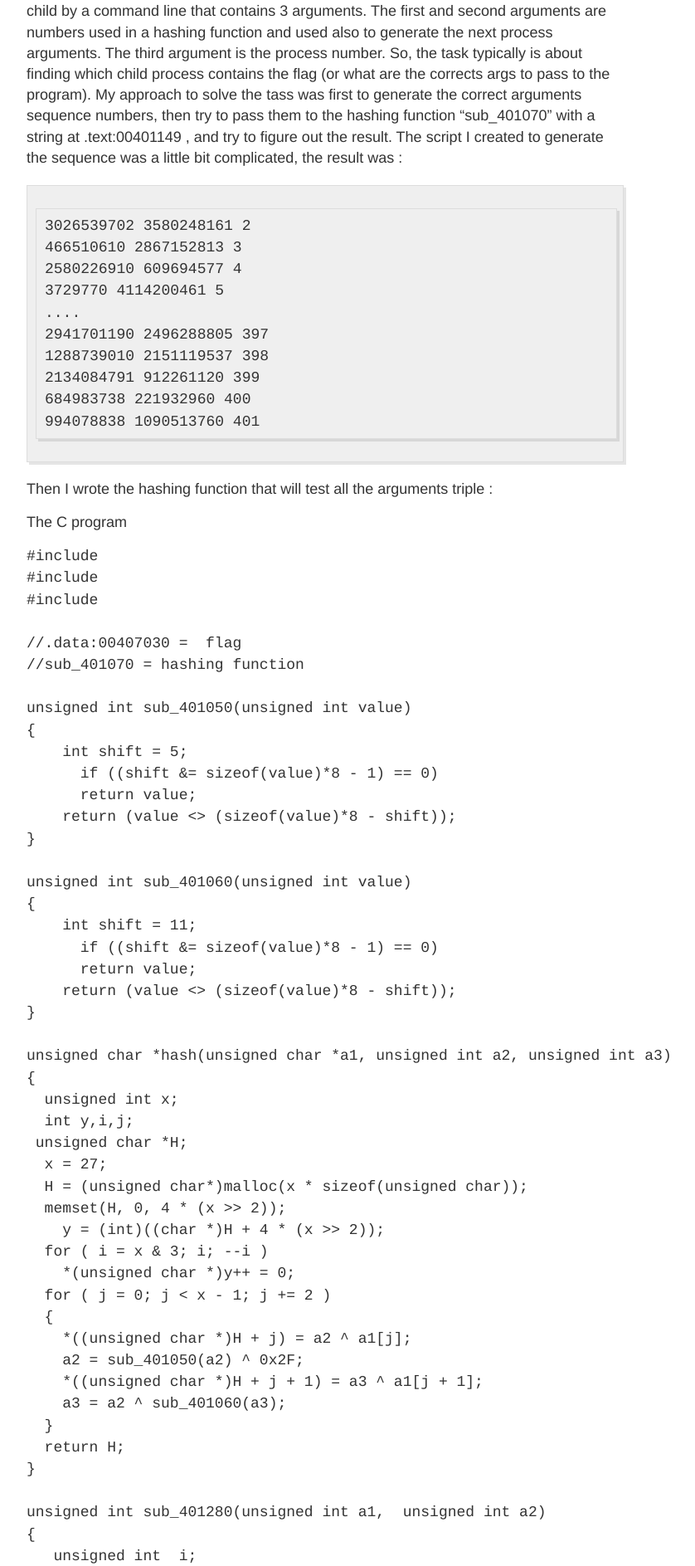
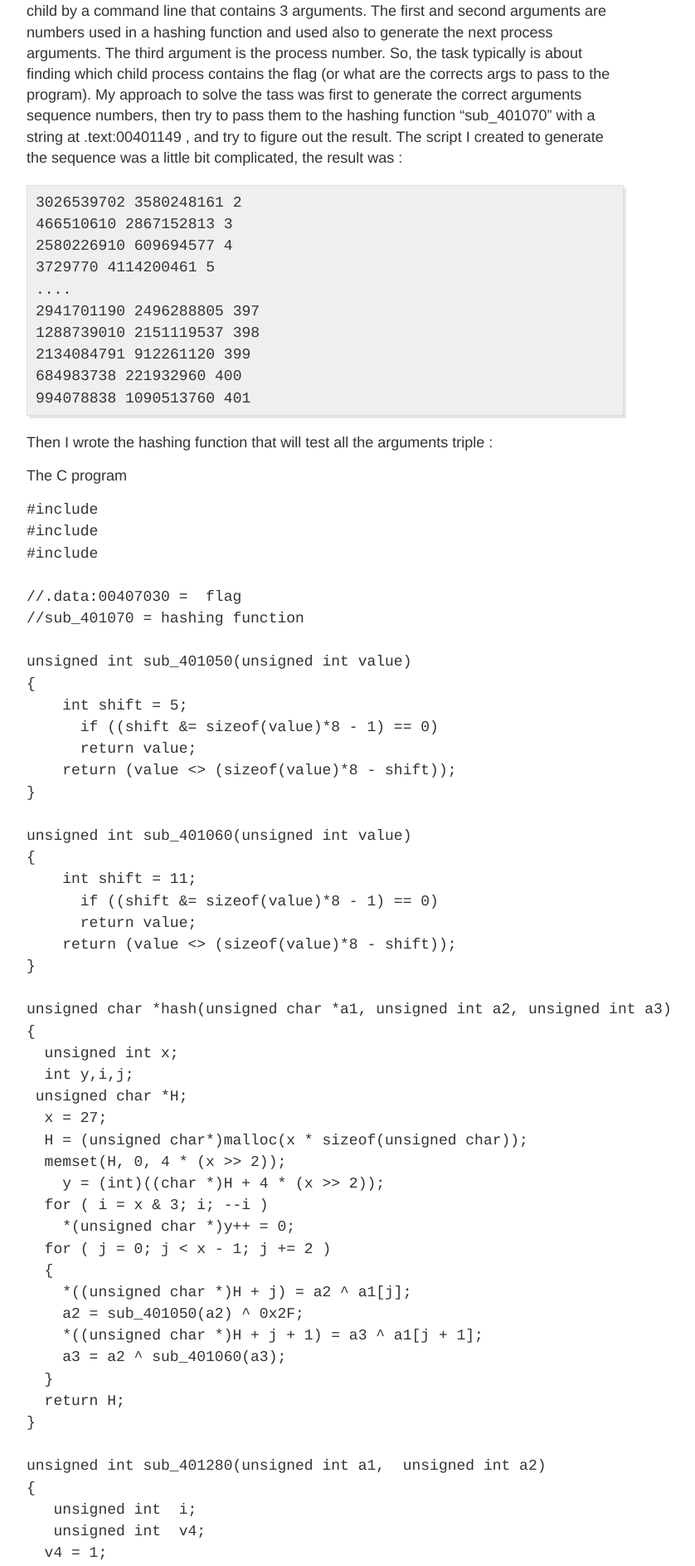
Before and after one commit to maroueneboubakri/maroueneboubakri.github.io, a Jekyll site: the page built from _posts/2014-2-23-Codegate-CTF-2014-RE250-Clone-Technique-Writeup.md, in a window 1280 px wide. Shown: the part 342-2229 px from the top of the page at 83% size, without its empty margins (248-1086 px from the left). Built offline with Jekyll 4.4.1, drawn with Linux system fonts in a browser that asks for light colours; our own code applies the rules of GitHub Pages for plain Markdown files.

Commit message:
Update _config.yml

```diff
--- a/_config.yml
+++ b/_config.yml
@@ -68,7 +68,7 @@ kramdown:
   syntax_highlighter: rouge
   syntax_highlighter_opts:
     # Use existing pygments syntax highlighting css
-    css_class: 'highlight'
+    css_class: 'syntax'
 
 # Set the Sass partials directory, as we're using @imports
 sass:
```
